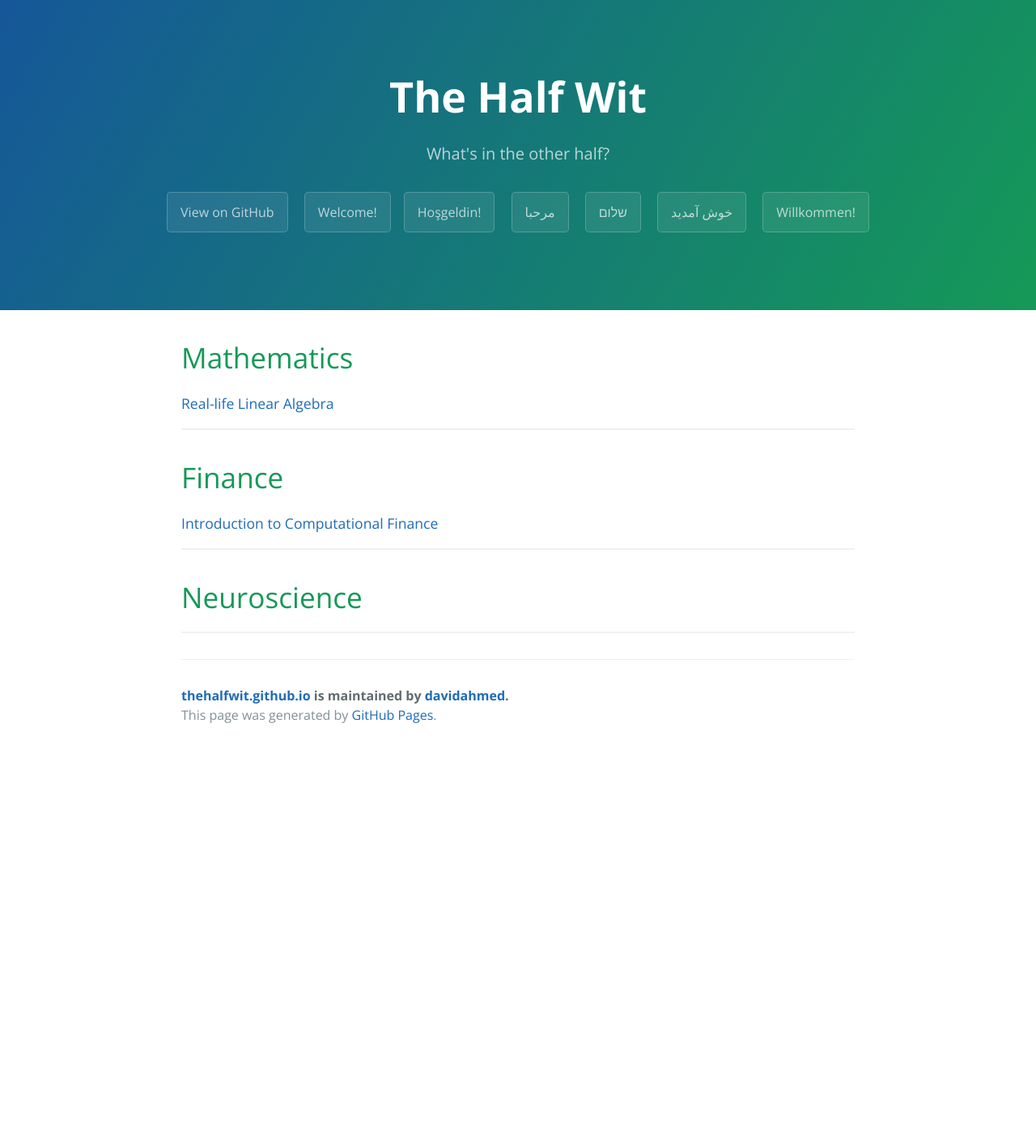
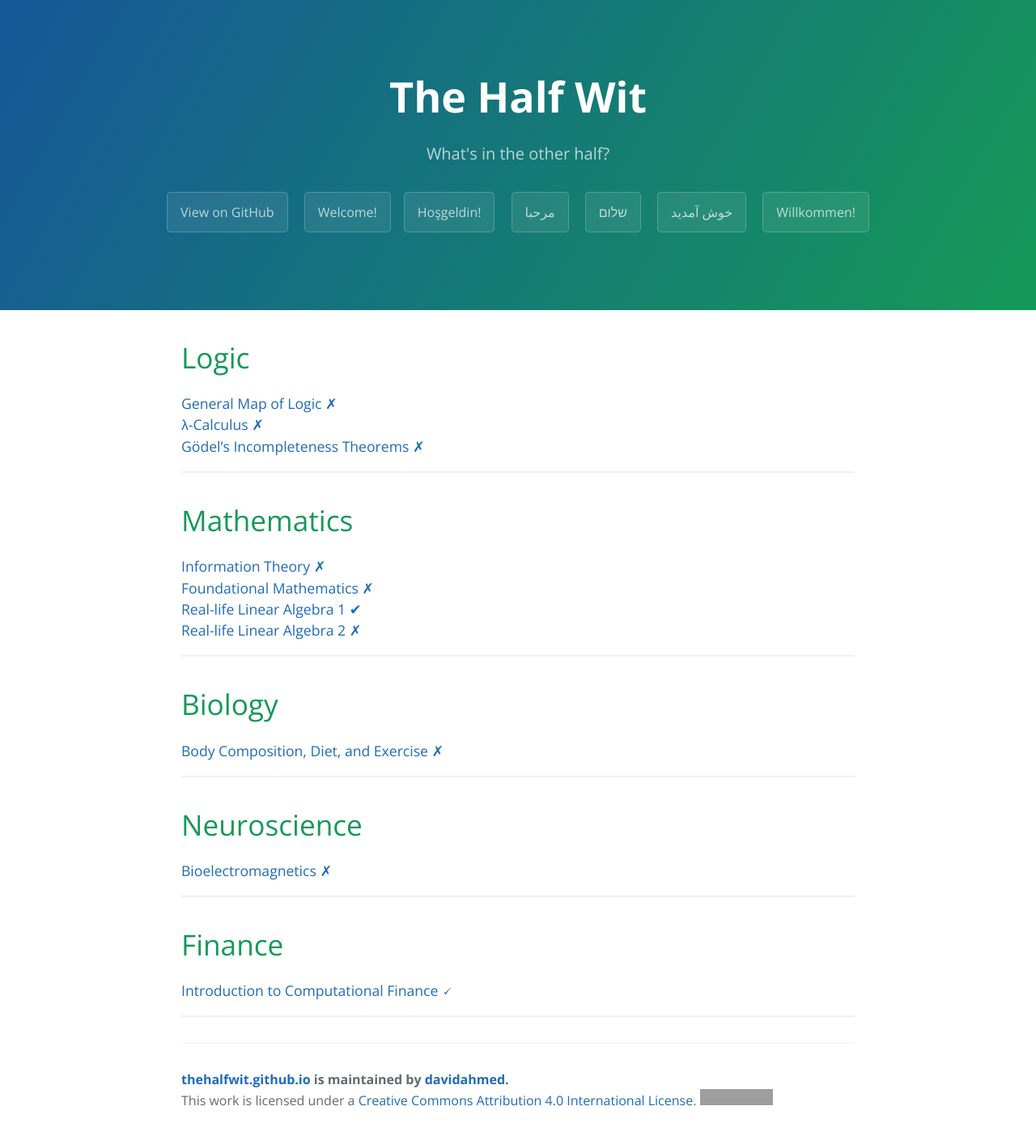
Before and after one commit to davidahmed/thehalfwit.github.io, a Jekyll site: the page built from index.md, in a window 1280 px wide. Shown: the whole page at 81% size. Built offline with Jekyll 4.4.1, drawn with Linux system fonts in a browser that asks for light colours; before the commit the page ends 927 px from its top, so only the background shows below that; grey boxes are pictures that could not be loaded.

Commit message:
Updated the home page index

```diff
--- a/_layouts/default.html
+++ b/_layouts/default.html
@@ -34,7 +34,8 @@
         {% if site.github.is_project_page %}
           <span class="site-footer-owner"><a href="{{ site.github.repository_url }}">{{ site.github.repository_name }}</a> is maintained by <a href="{{ site.github.owner_url }}">{{ site.github.owner_name }}</a>.</span>
         {% endif %}
-        <span class="site-footer-credits">This page was generated by <a href="https://pages.github.com">GitHub Pages</a>.</span>
+        This work is licensed under a <a rel="license" href="http://creativecommons.org/licenses/by/4.0/">Creative Commons Attribution 4.0 International License</a>.
+        <a rel="license" href="http://creativecommons.org/licenses/by/4.0/"><img alt="Creative Commons License" style="border-width:0" src="https://i.creativecommons.org/l/by/4.0/80x15.png" /></a>
       </footer>
     </section>
 
--- a/index.md
+++ b/index.md
@@ -3,14 +3,27 @@ layout: default
 title: Home
 ---
 
-# [](#header-1)Mathematics
-[Real-life Linear Algebra](real-life-linear-algebra/index)
+# [](#header-1)Logic
+[General Map of Logic ✗](real-life-linear-algebra/index)
+[λ-Calculus ✗](real-life-linear-algebra/index)
+[Gödel's Incompleteness Theorems ✗](real-life-linear-algebra/index)
 * * *
 
+# [](#header-1)Mathematics
+[Information Theory ✗](real-life-linear-algebra/index)
+[Foundational Mathematics ✗]()
+[Real-life Linear Algebra 1 ✔](real-life-linear-algebra/index)
+[Real-life Linear Algebra 2 ✗](real-life-linear-algebra/index)
+* * *
+# [](#header-1)Biology
+[Body Composition, Diet, and Exercise ✗]()
+* * *
+
+# [](#header-1)Neuroscience
+[Bioelectromagnetics ✗]()
+* * *
+
+
 # [](#header-1)Finance
-[Introduction to Computational Finance](computational-finance/index)
-
+[Introduction to Computational Finance 🗸](computational-finance/index)
 * * *
-# [](#header-1)Neuroscience
-
-* * *
```
